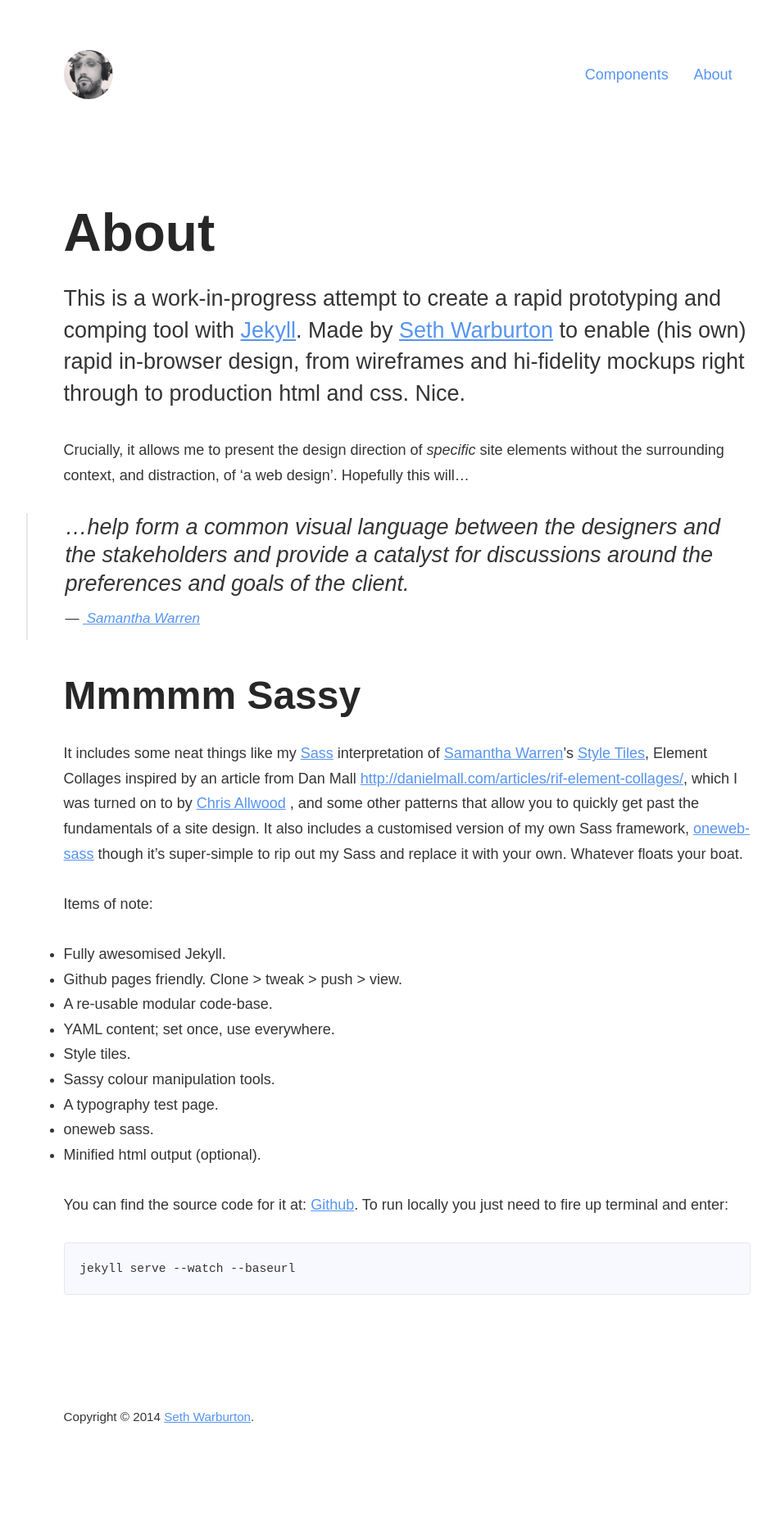
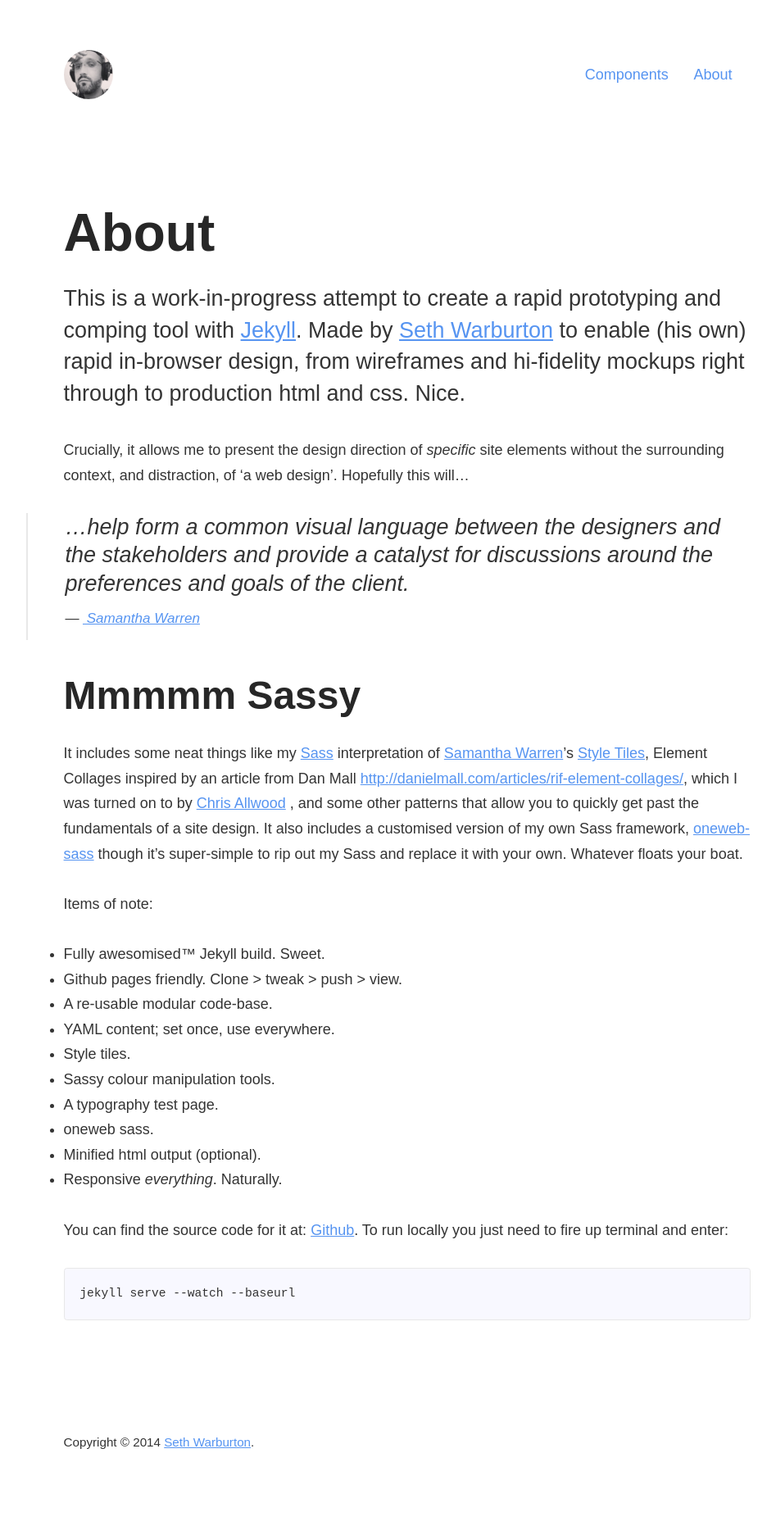
Before and after one commit to nternetinspired/jekyll-design, a Jekyll site: the page built from index.md, in a window 1280 px wide. Shown: the whole page at 82% size, without its empty margins (143-1090 px from the left). Built offline with Jekyll 4.4.1, drawn with Linux system fonts in a browser that asks for light colours; before the commit the page ends 1842 px from its top, so only the background shows below that.

Commit message:
content tweaks

```diff
--- a/index.md
+++ b/index.md
@@ -38,7 +38,7 @@ Whatever floats your boat.
 
 Items of note:
 
-* Fully awesomised Jekyll.
+* Fully awesomised™ Jekyll build. Sweet.
 * Github pages friendly. Clone > tweak > push > view.
 * A re-usable modular code-base.
 * YAML content; set once, use everywhere.
@@ -47,6 +47,7 @@ Items of note:
 * A typography test page.
 * oneweb sass.
 * Minified html output (optional).
+* Responsive *everything*. Naturally.
 
 You can find the source code for it at: <a href="//github.com/nternetinspired/jekyll-design">Github</a>.
 To run locally you just need to fire up terminal and enter:
```
